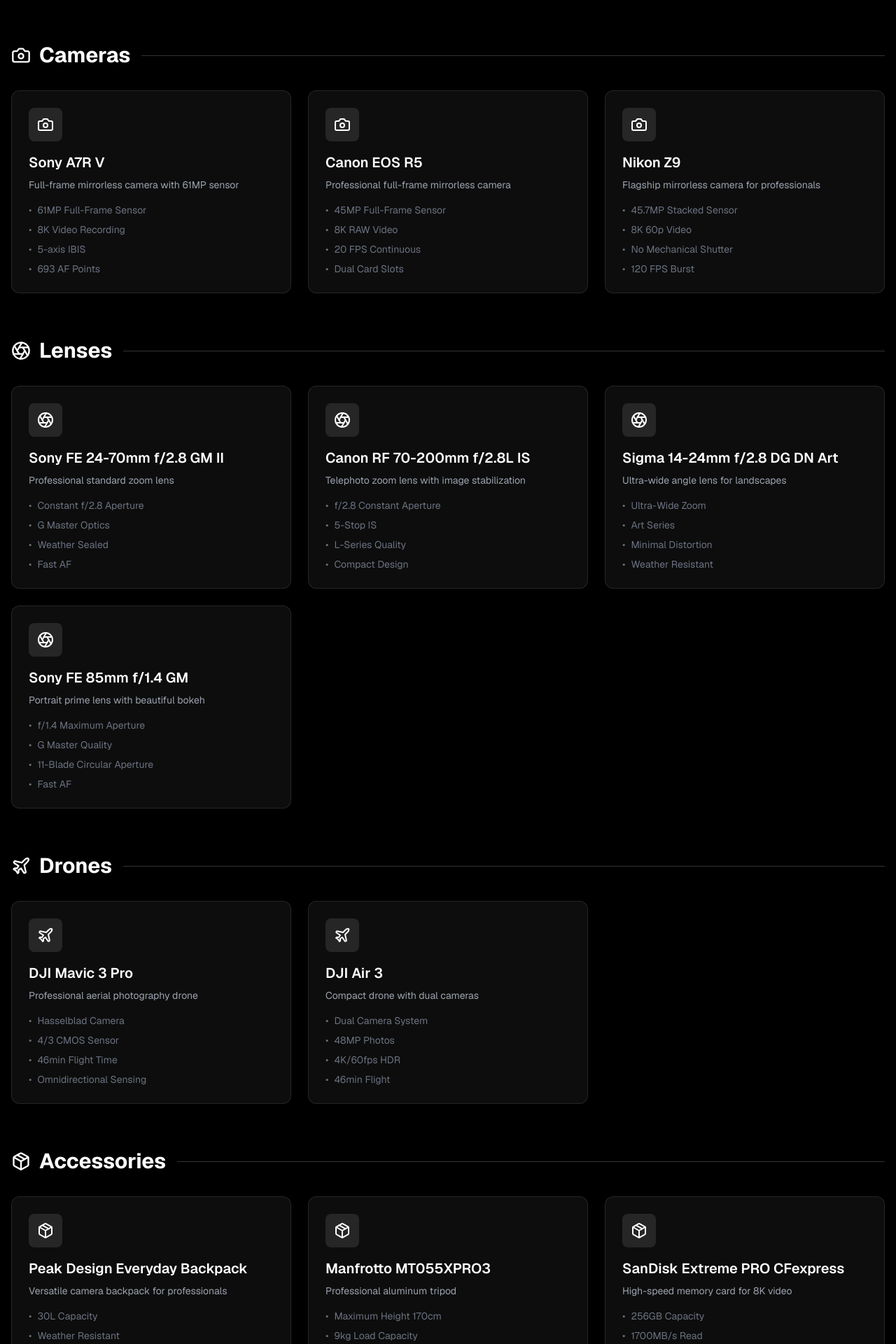
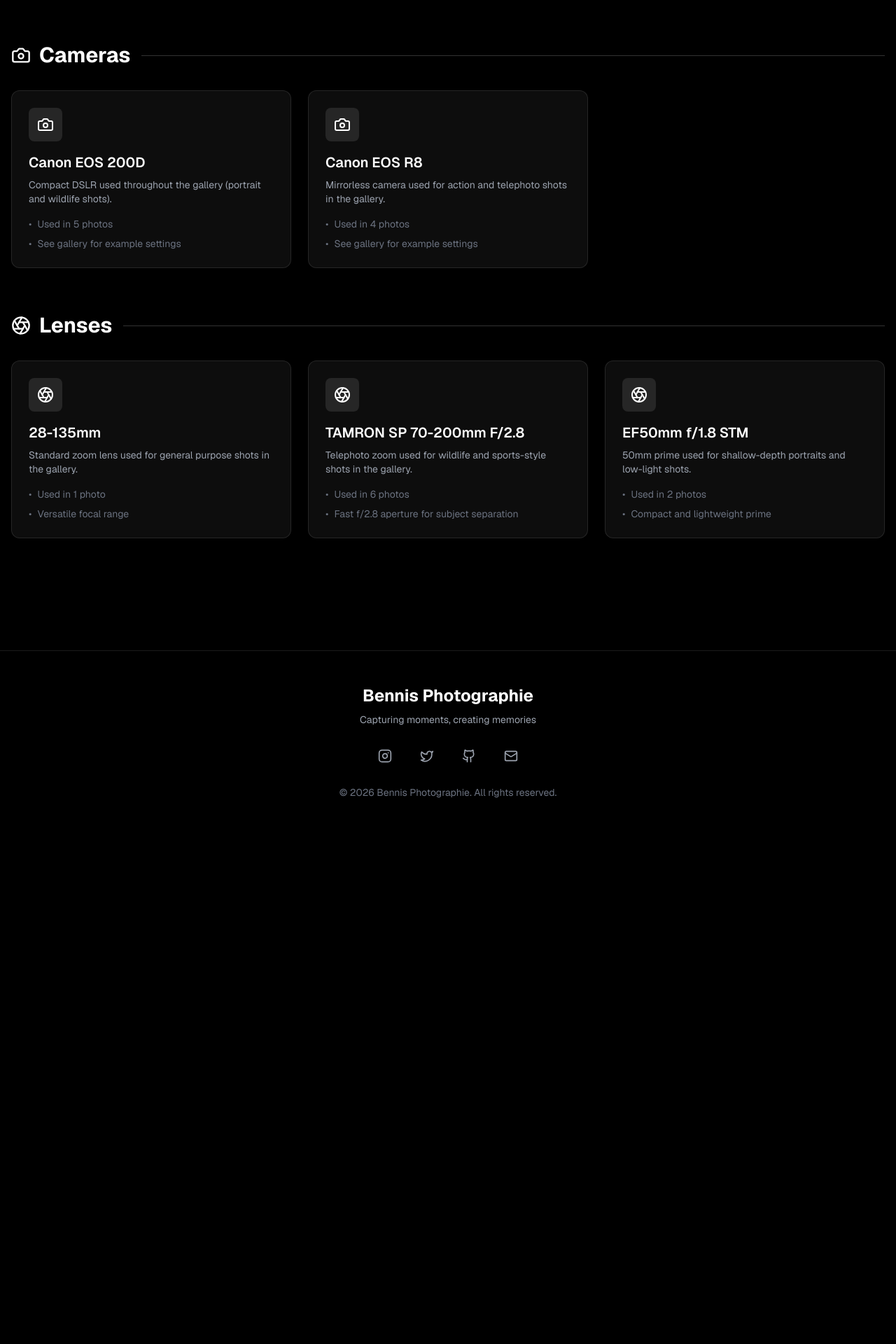
Before and after one commit to 7Benni/Website, a Next.js app: page /gear in a window 1280 px wide. Shown: the part 340-2260 px from the top of the page at 70% size. After the commit the page ends 1530 px from the top, so only its background shows below. Built offline with nearby package versions, Linux system fonts and the light colour scheme.

Commit message:
chore(gear): update gear list from gallery EXIF

```diff
--- a/data/gear.ts
+++ b/data/gear.ts
@@ -1,88 +1,40 @@
 import { GearItem } from "@/types";
 
+// Aggregated gear based on photos in data/gallery.ts
 export const gearList: GearItem[] = [
   {
     id: 1,
-    name: "Sony A7R V",
+    name: "Canon EOS 200D",
     category: "camera",
-    description: "Full-frame mirrorless camera with 61MP sensor",
-    specs: ["61MP Full-Frame Sensor", "8K Video Recording", "5-axis IBIS", "693 AF Points"]
+    description: "Compact DSLR used throughout the gallery (portrait and wildlife shots).",
+    specs: ["Used in 5 photos", "See gallery for example settings"]
   },
   {
     id: 2,
-    name: "Canon EOS R5",
+    name: "Canon EOS R8",
     category: "camera",
-    description: "Professional full-frame mirrorless camera",
-    specs: ["45MP Full-Frame Sensor", "8K RAW Video", "20 FPS Continuous", "Dual Card Slots"]
+    description: "Mirrorless camera used for action and telephoto shots in the gallery.",
+    specs: ["Used in 4 photos", "See gallery for example settings"]
   },
   {
     id: 3,
-    name: "Nikon Z9",
-    category: "camera",
-    description: "Flagship mirrorless camera for professionals",
-    specs: ["45.7MP Stacked Sensor", "8K 60p Video", "No Mechanical Shutter", "120 FPS Burst"]
+    name: "28-135mm",
+    category: "lens",
+    description: "Standard zoom lens used for general purpose shots in the gallery.",
+    specs: ["Used in 1 photo", "Versatile focal range"]
   },
   {
     id: 4,
-    name: "Sony FE 24-70mm f/2.8 GM II",
+    name: "TAMRON SP 70-200mm F/2.8",
     category: "lens",
-    description: "Professional standard zoom lens",
-    specs: ["Constant f/2.8 Aperture", "G Master Optics", "Weather Sealed", "Fast AF"]
+    description: "Telephoto zoom used for wildlife and sports-style shots in the gallery.",
+    specs: ["Used in 6 photos", "Fast f/2.8 aperture for subject separation"]
   },
   {
     id: 5,
-    name: "Canon RF 70-200mm f/2.8L IS",
+    name: "EF50mm f/1.8 STM",
     category: "lens",
-    description: "Telephoto zoom lens with image stabilization",
-    specs: ["f/2.8 Constant Aperture", "5-Stop IS", "L-Series Quality", "Compact Design"]
-  },
-  {
-    id: 6,
-    name: "Sigma 14-24mm f/2.8 DG DN Art",
-    category: "lens",
-    description: "Ultra-wide angle lens for landscapes",
-    specs: ["Ultra-Wide Zoom", "Art Series", "Minimal Distortion", "Weather Resistant"]
-  },
-  {
-    id: 7,
-    name: "Sony FE 85mm f/1.4 GM",
-    category: "lens",
-    description: "Portrait prime lens with beautiful bokeh",
-    specs: ["f/1.4 Maximum Aperture", "G Master Quality", "11-Blade Circular Aperture", "Fast AF"]
-  },
-  {
-    id: 8,
-    name: "DJI Mavic 3 Pro",
-    category: "drone",
-    description: "Professional aerial photography drone",
-    specs: ["Hasselblad Camera", "4/3 CMOS Sensor", "46min Flight Time", "Omnidirectional Sensing"]
-  },
-  {
-    id: 9,
-    name: "DJI Air 3",
-    category: "drone",
-    description: "Compact drone with dual cameras",
-    specs: ["Dual Camera System", "48MP Photos", "4K/60fps HDR", "46min Flight"]
-  },
-  {
-    id: 10,
-    name: "Peak Design Everyday Backpack",
-    category: "accessory",
-    description: "Versatile camera backpack for professionals",
-    specs: ["30L Capacity", "Weather Resistant", "FlexFold Dividers", "Laptop Compartment"]
-  },
-  {
-    id: 11,
-    name: "Manfrotto MT055XPRO3",
-    category: "accessory",
-    description: "Professional aluminum tripod",
-    specs: ["Maximum Height 170cm", "9kg Load Capacity", "Horizontal Column", "Quick Release"]
-  },
-  {
-    id: 12,
-    name: "SanDisk Extreme PRO CFexpress",
-    category: "accessory",
-    description: "High-speed memory card for 8K video",
-    specs: ["256GB Capacity", "1700MB/s Read", "1400MB/s Write", "VPG 400"]
+    description: "50mm prime used for shallow-depth portraits and low-light shots.",
+    specs: ["Used in 2 photos", "Compact and lightweight prime"]
   }
 ];
```
